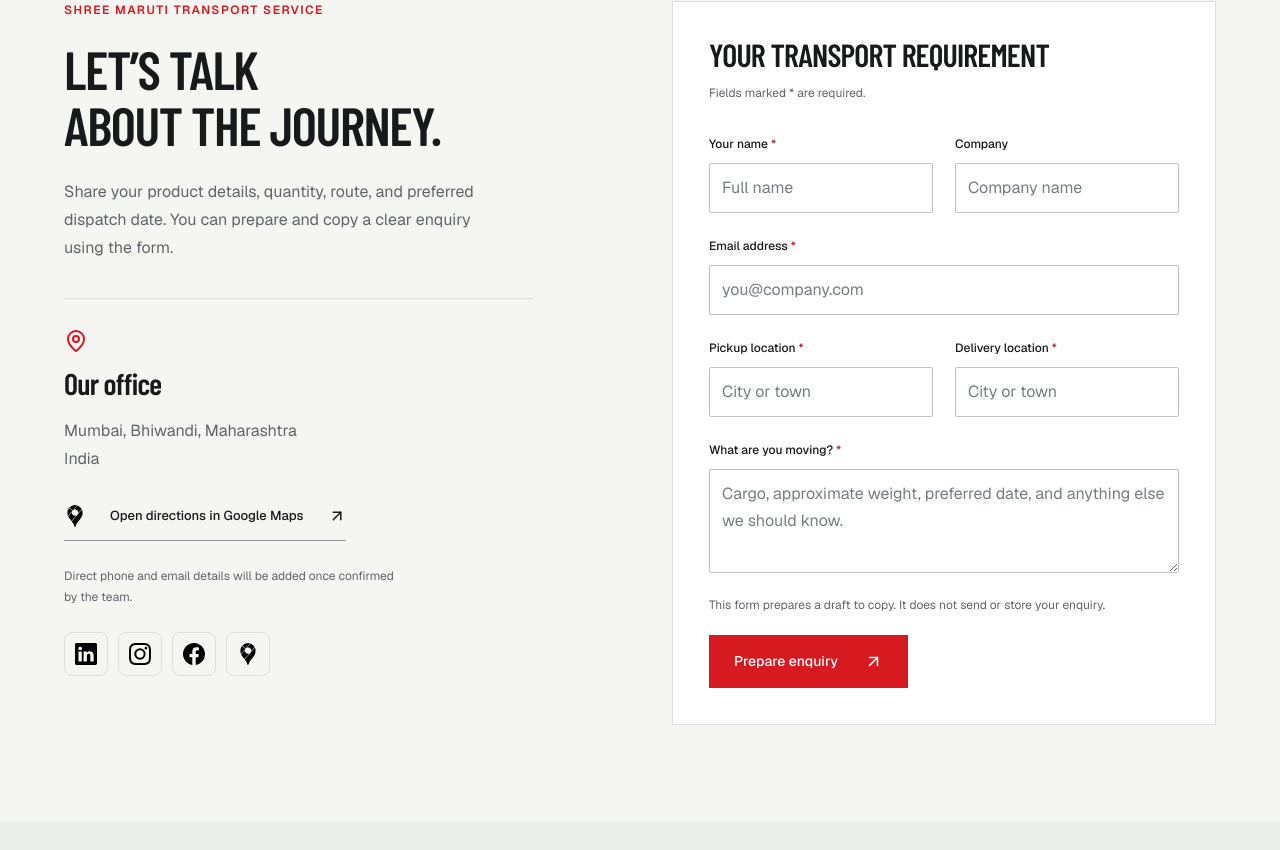
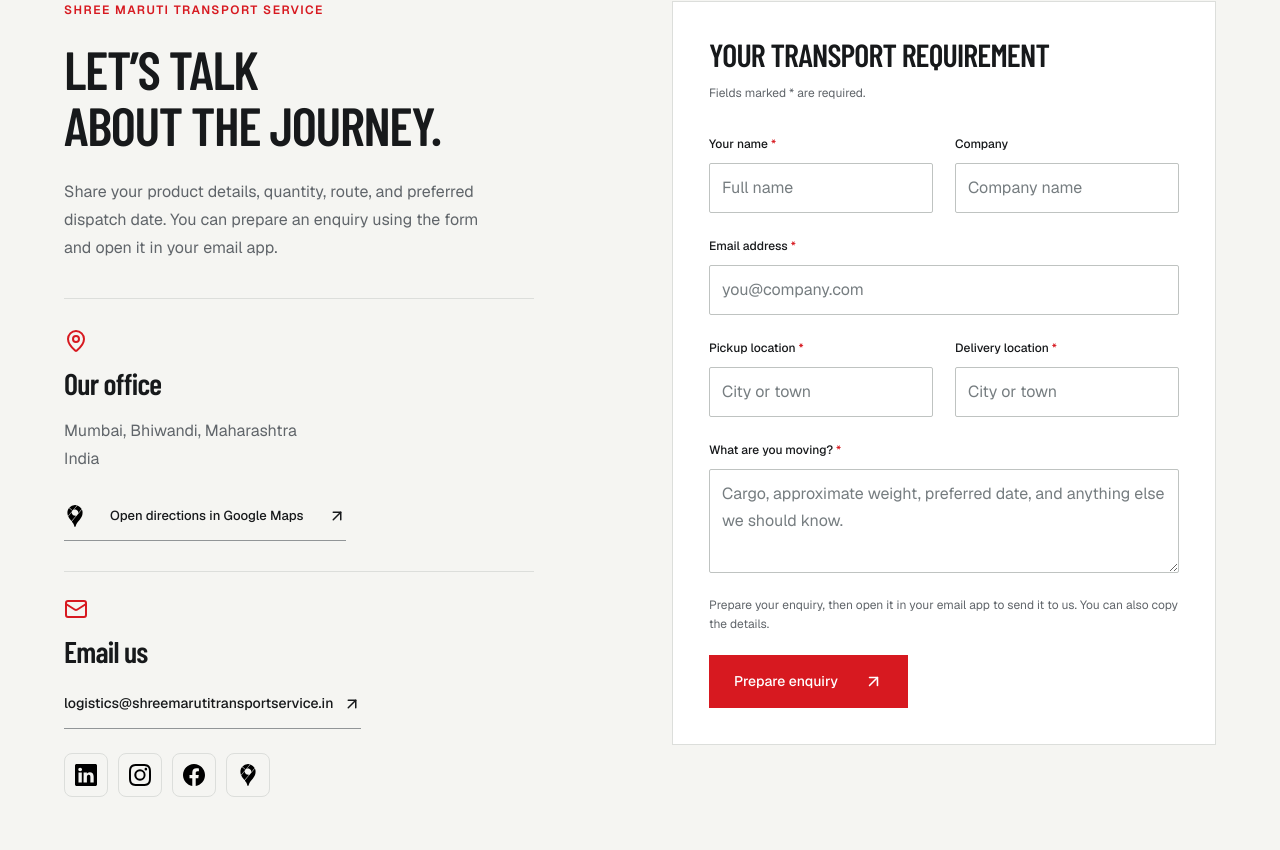
Before and after one commit to gamoventurehq/shree_maruti_transport_website, a Next.js app: page /contact in a window 1280 px wide. Shown: the part 630-1480 px from the top of the page. Built offline with nearby package versions, Linux system fonts and the light colour scheme.

Commit message:
Add logistics email to contact and enquiry flow

```diff
--- a/app/contact/page.tsx
+++ b/app/contact/page.tsx
@@ -1,5 +1,5 @@
 import type { Metadata } from 'next';
-import { ArrowUpRight, MapPin } from 'lucide-react';
+import { ArrowUpRight, Mail, MapPin } from 'lucide-react';
 import { PageIntro } from '@/components/transport/site';
 import { EnquiryForm } from '@/components/transport/enquiry-form';
 import { business } from '@/content/business';
@@ -33,8 +33,8 @@
             </h2>
             <p>
               Share your product details, quantity, route, and preferred
-              dispatch date. You can prepare and copy a clear enquiry using the
-              form.
+              dispatch date. You can prepare an enquiry using the form and open
+              it in your email app.
             </p>
             <div className="office-card">
               <MapPin size={24} />
@@ -55,10 +55,14 @@
                 <ArrowUpRight size={18} />
               </a>
             </div>
-            <p className="contact-note">
-              Direct phone and email details will be added once confirmed by the
-              team.
-            </p>
+            <div className="contact-email">
+              <Mail size={24} />
+              <h3>Email us</h3>
+              <a className="text-link" href={`mailto:${business.email}`}>
+                {business.email}
+                <ArrowUpRight size={18} />
+              </a>
+            </div>
             <SocialIcons />
           </div>
           <div className="form-panel">
--- a/app/globals.css
+++ b/app/globals.css
@@ -1380,10 +1380,21 @@
 .office-card .text-link {
   font-size: 13px;
 }
-.contact-information .contact-note {
-  font-size: 12px;
-  max-width: 340px;
-  margin-top: 25px;
+.contact-email {
+  border-top: 1px solid var(--line);
+  padding-top: 25px;
+  margin-top: 30px;
+}
+.contact-email > svg {
+  color: var(--red);
+  margin-bottom: 15px;
+}
+.contact-email h3 {
+  font-size: 30px;
+}
+.contact-email .text-link {
+  gap: 10px;
+  overflow-wrap: anywhere;
 }
 .form-panel {
   background: #fff;
@@ -1457,6 +1468,12 @@
   font-size: 12px;
   margin-bottom: 18px;
 }
+.enquiry-actions {
+  display: flex;
+  align-items: center;
+  flex-wrap: wrap;
+  gap: 14px 20px;
+}
 .copy-button {
   background: transparent;
   border: 0;
@@ -1528,13 +1545,15 @@
   margin-bottom: 18px;
 }
 .footer-location > a {
-  display: inline-flex;
+  display: flex;
+  width: fit-content;
   gap: 15px;
   align-items: center;
   font-size: 13px;
   border-bottom: 1px solid #5e6367;
   padding-bottom: 6px;
   min-height: 44px;
+  overflow-wrap: anywhere;
 }
 .footer-bottom {
   padding-top: 22px;
--- a/components/transport/enquiry-form.tsx
+++ b/components/transport/enquiry-form.tsx
@@ -2,7 +2,8 @@
 
 import { useRef, useState, type SubmitEvent } from 'react';
 import { ArrowUpRight, Check, Copy } from 'lucide-react';
-import { formatEnquiry } from '@/lib/enquiry';
+import { business } from '@/content/business';
+import { enquirySubject, formatEnquiry } from '@/lib/enquiry';
 
 export function EnquiryForm() {
   const [draft, setDraft] = useState('');
@@ -10,6 +11,9 @@
     'idle',
   );
   const outputRef = useRef<HTMLTextAreaElement>(null);
+  const emailHref = draft
+    ? `mailto:${business.email}?subject=${encodeURIComponent(enquirySubject)}&body=${encodeURIComponent(draft)}`
+    : '';
   function prepare(event: SubmitEvent<HTMLFormElement>) {
     event.preventDefault();
     const form = event.currentTarget;
@@ -127,8 +131,8 @@
         />
       </label>
       <p className="form-note">
-        This form prepares a draft to copy. It does not send or store your
-        enquiry.
+        Prepare your enquiry, then open it in your email app to send it to us.
+        You can also copy the details.
       </p>
       <button className="button button-primary" type="submit">
         Prepare enquiry <ArrowUpRight size={19} />
@@ -136,7 +140,7 @@
       {draft && (
         <div className="enquiry-result">
           <h3>Your enquiry draft is ready</h3>
-          <label htmlFor="enquiry-draft">Review and copy your details</label>
+          <label htmlFor="enquiry-draft">Review your details</label>
           <textarea
             id="enquiry-draft"
             ref={outputRef}
@@ -144,20 +148,29 @@
             value={draft}
             rows={10}
           />
+          <div className="enquiry-actions">
+            <a className="button button-primary" href={emailHref}>
+              Open email app <ArrowUpRight size={19} />
+            </a>
             <button
               className="text-link copy-button"
               type="button"
               onClick={copy}
             >
               {copyState === 'copied' ? 'Copied' : 'Copy enquiry'}
-            {copyState === 'copied' ? <Check size={16} /> : <Copy size={16} />}
+              {copyState === 'copied' ? (
+                <Check size={16} />
+              ) : (
+                <Copy size={16} />
+              )}
             </button>
+          </div>
           <output aria-live="polite">
             {copyState === 'copied'
               ? 'Copied to your clipboard. This enquiry has not been sent.'
               : copyState === 'failed'
                 ? 'Automatic copy is unavailable. The draft is selected so you can copy it manually.'
-                : 'This draft stays on this page. No message has been sent.'}
+                : 'Your enquiry has not been sent yet. Send it from your email app.'}
           </output>
         </div>
       )}
--- a/components/transport/site.tsx
+++ b/components/transport/site.tsx
@@ -211,6 +211,7 @@
             <MapPin size={20} />
             <h2>{business.location}</h2>
             <p>Serving businesses across India.</p>
+            <a href={`mailto:${business.email}`}>{business.email}</a>
             <a
               href={business.mapsUrl}
               target="_blank"
--- a/content/business.ts
+++ b/content/business.ts
@@ -2,6 +2,7 @@
   name: 'Shree Maruti Transport Service',
   founded: 2011,
   location: 'Mumbai, Bhiwandi, Maharashtra',
+  email: 'logistics@shreemarutitransportservice.in',
   mapsUrl: 'https://maps.app.goo.gl/3vC8XKiXLMS5d9A86',
   instagramUrl:
     'https://www.instagram.com/shreemarutitransportservice/?utm_source=ig_web_button_share_sheet',
--- a/lib/enquiry.ts
+++ b/lib/enquiry.ts
@@ -7,9 +7,12 @@
   cargo: string;
 };
 
+export const enquirySubject =
+  'Transport enquiry | Shree Maruti Transport Service';
+
 export function formatEnquiry(enquiry: Enquiry): string {
   return [
-    'Transport enquiry | Shree Maruti Transport Service',
+    enquirySubject,
     '',
     `Name: ${enquiry.name.trim()}`,
     `Company: ${enquiry.company.trim() || 'Not provided'}`,
```
Also changed, not shown: 2 other files (tests, documents, lock files or other folders). Lines whose indentation alone changed are shown as unchanged.
